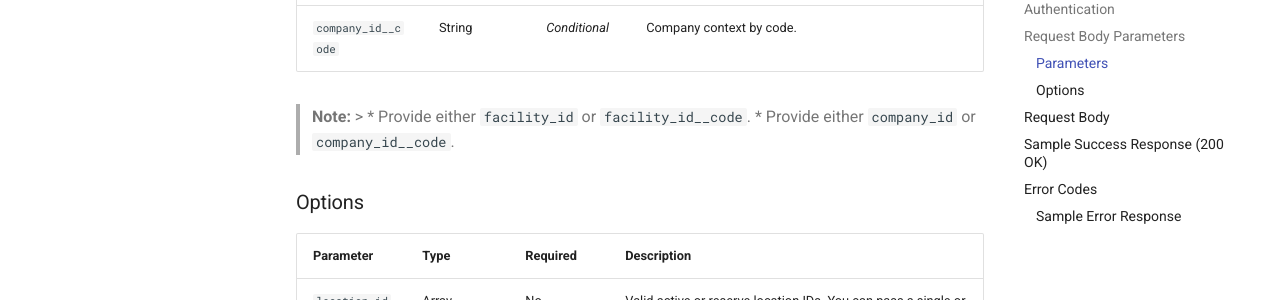
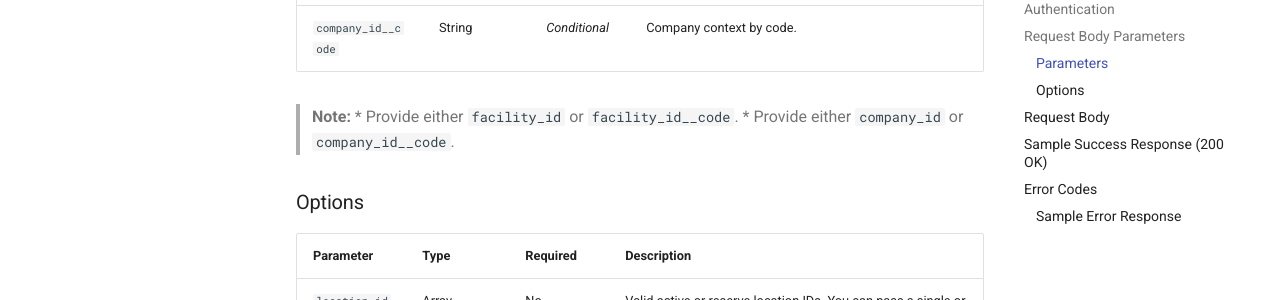
Before and after one commit to sangatisomasekharareddy/soma-docs-pipeline-portfolio, an MkDocs documentation site: the page built from docs/api-cycle-count.md, in a window 1280 px wide and 900 px high, scrolled down 1114 px. Shown: the part 153-453 px from the top of the window. Built offline with MkDocs 1.6.1 and Material for MkDocs 9.7.7, drawn with Linux system fonts in a browser that asks for light colours.

```diff
--- a/docs/api-cycle-count.md
+++ b/docs/api-cycle-count.md
@@ -33,7 +33,7 @@ Basic Authentication (username and password).
 | `company_id` | Integer | *Conditional* | Company context by ID. |
 | `company_id__code` | String | *Conditional* | Company context by code. |
 
-> **Note:** > * Provide either `facility_id` or `facility_id__code`.
+> **Note:** * Provide either `facility_id` or `facility_id__code`.
 > * Provide either `company_id` or `company_id__code`.
 
 ### Options
```
